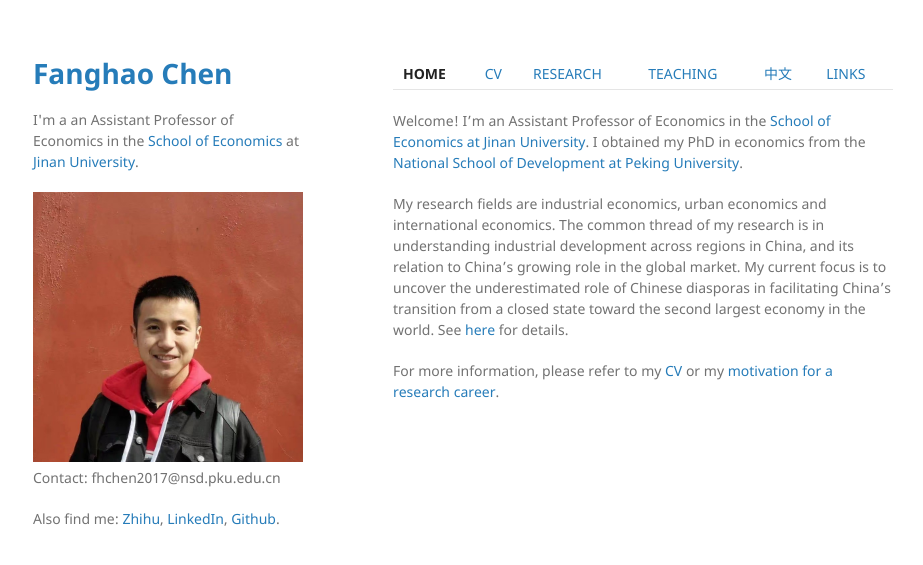
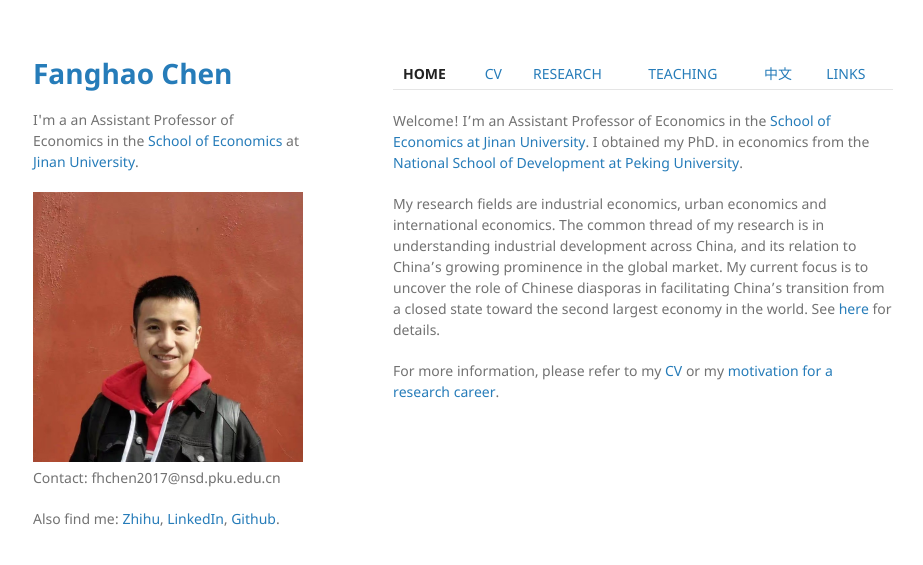
Before and after one commit to FanghaoChen/homepage, a Jekyll site: the page built from index.md, in a window 1280 px wide. Shown: the top 565 px of the page, without its empty margins (177-1100 px from the left). Built offline with Jekyll 4.4.1, drawn with Linux system fonts in a browser that asks for light colours.

Commit message:
Update index.md

```diff
--- a/index.md
+++ b/index.md
@@ -5,8 +5,8 @@ layout: default
 
 [**HOME**](./index.md) | [CV](./assets/CV_FanghaoChen_220927.pdf) | [RESEARCH](./research.md) | [TEACHING](./teaching.md) | [中文](./chinesepage.md) | [LINKS](./links.md)
 
-Welcome! I'm an Assistant Professor of Economics in the [School of Economics at Jinan University](https://ec.jnu.edu.cn/). I obtained my PhD in economics from the [National School of Development at Peking University](https://www.nsd.pku.edu.cn/).
+Welcome! I'm an Assistant Professor of Economics in the [School of Economics at Jinan University](https://ec.jnu.edu.cn/). I obtained my PhD. in economics from the [National School of Development at Peking University](https://www.nsd.pku.edu.cn/).
 
-My research fields are industrial economics, urban economics and international economics. The common thread of my research is in understanding industrial development across regions in China, and its relation to China's growing role in the global market. My current focus is to uncover the underestimated role of Chinese diasporas in facilitating China's transition from a closed state toward the second largest economy in the world. See [here](./assets/familiar_stranger_draft_221010.pdf) for details.
+My research fields are industrial economics, urban economics and international economics. The common thread of my research is in understanding industrial development across China, and its relation to China's growing prominence in the global market. My current focus is to uncover the role of Chinese diasporas in facilitating China's transition from a closed state toward the second largest economy in the world. See [here](./assets/familiar_stranger_draft_221010.pdf) for details.
 
 For more information, please refer to my [CV](./assets/CV_FanghaoChen_220927.pdf) or my [motivation for a research career](https://mp.weixin.qq.com/s?__biz=Mzg4MzE0ODY0Mw==&mid=2247491382&idx=1&sn=992dc4dda38bfd95d5c2b47848fc5a81&chksm=cf4a8d3af83d042c96f68c98b9406eab25df4ce418b6778fccdee755fc9e499decfb44498855&mpshare=1&scene=24&srcid=12203KNxFd0xsEh7nM7ZzhKn&sharer_sharetime=1639991731014&sharer_shareid=009d752390d3ca9d149b0d31038375f0#rd).
```
